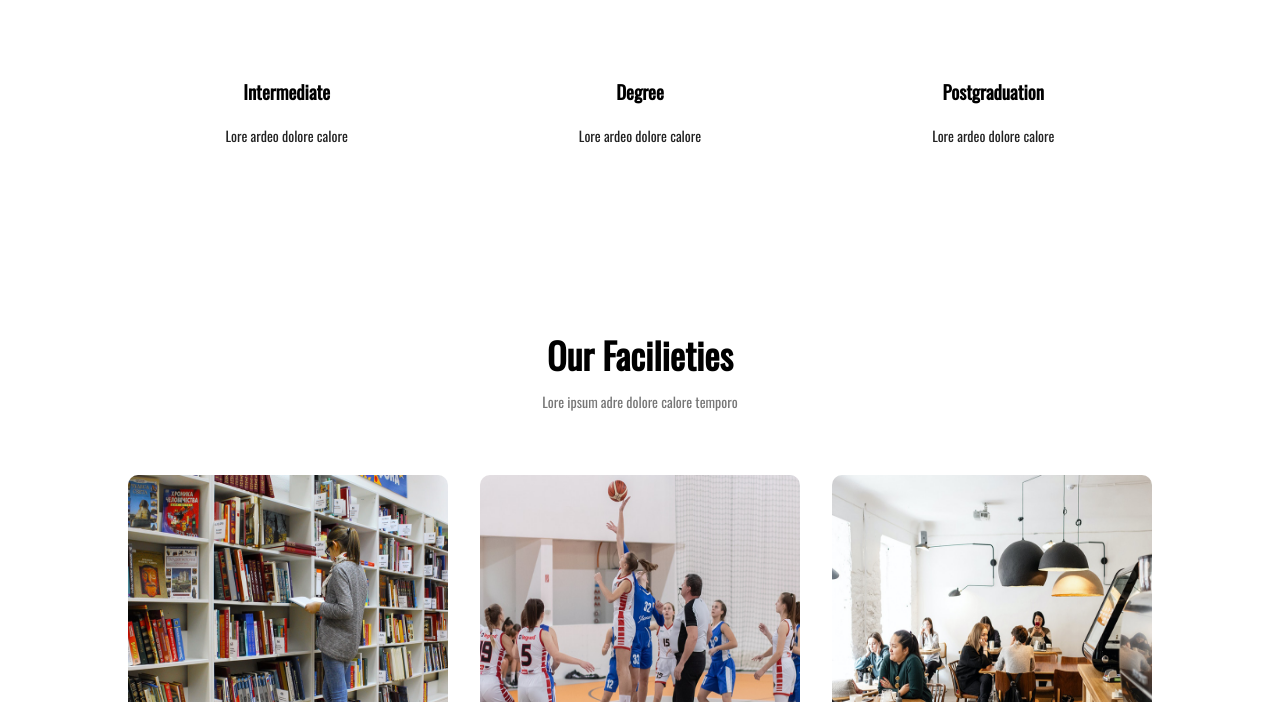
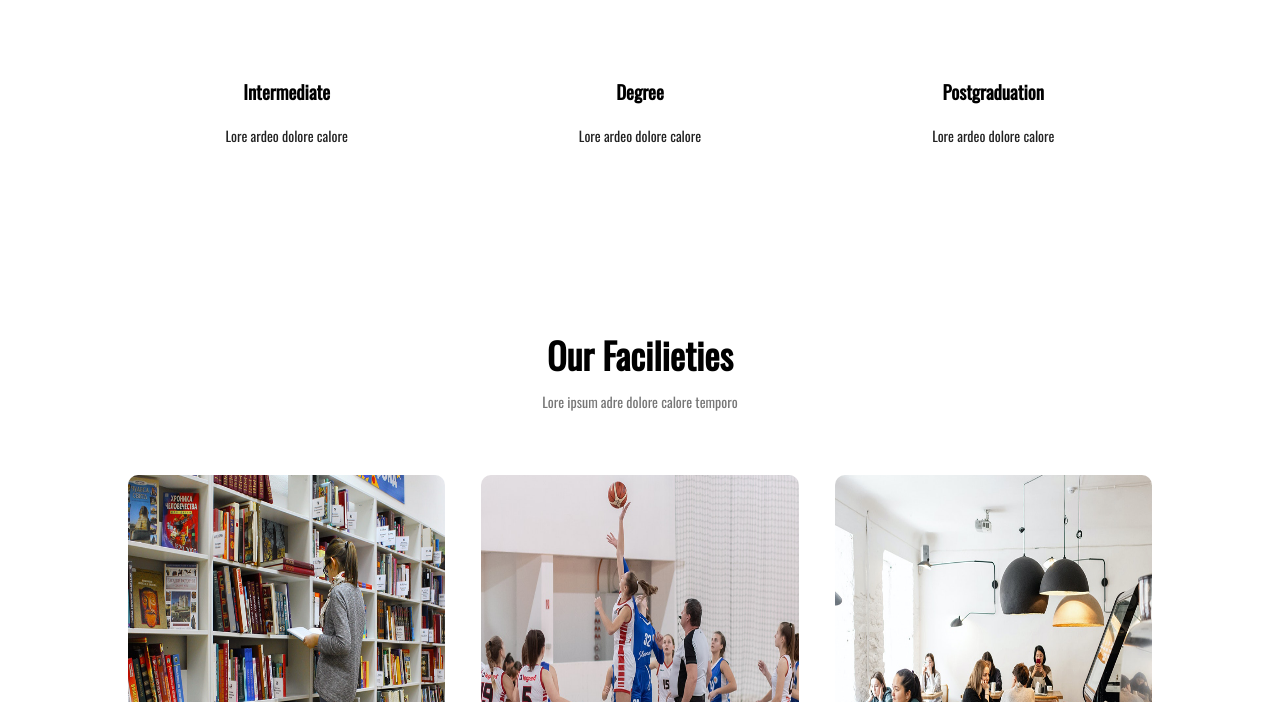
Before and after one commit to 5anji/TechStar, a plain HTML site: page html/course.html in a window 1280 px wide. Shown: the part 598-1300 px from the top of the page. Drawn offline with nearby package versions, Linux system fonts and the light colour scheme.

Commit message:
Fixed size of images

```diff
--- a/style.css
+++ b/style.css
@@ -294,13 +294,14 @@ h3 {
   border-radius: 10px;
   margin-bottom: 5%;
   text-align: left;
+
 }
 
 .facilities-col img {
   /* width: 100%;
   height: 100%; */
-  width: 40vh;
-  height: 40vh;
+  width: 100%;
+  height: 50vh;
   border-radius: 10px;
 }
 
```
